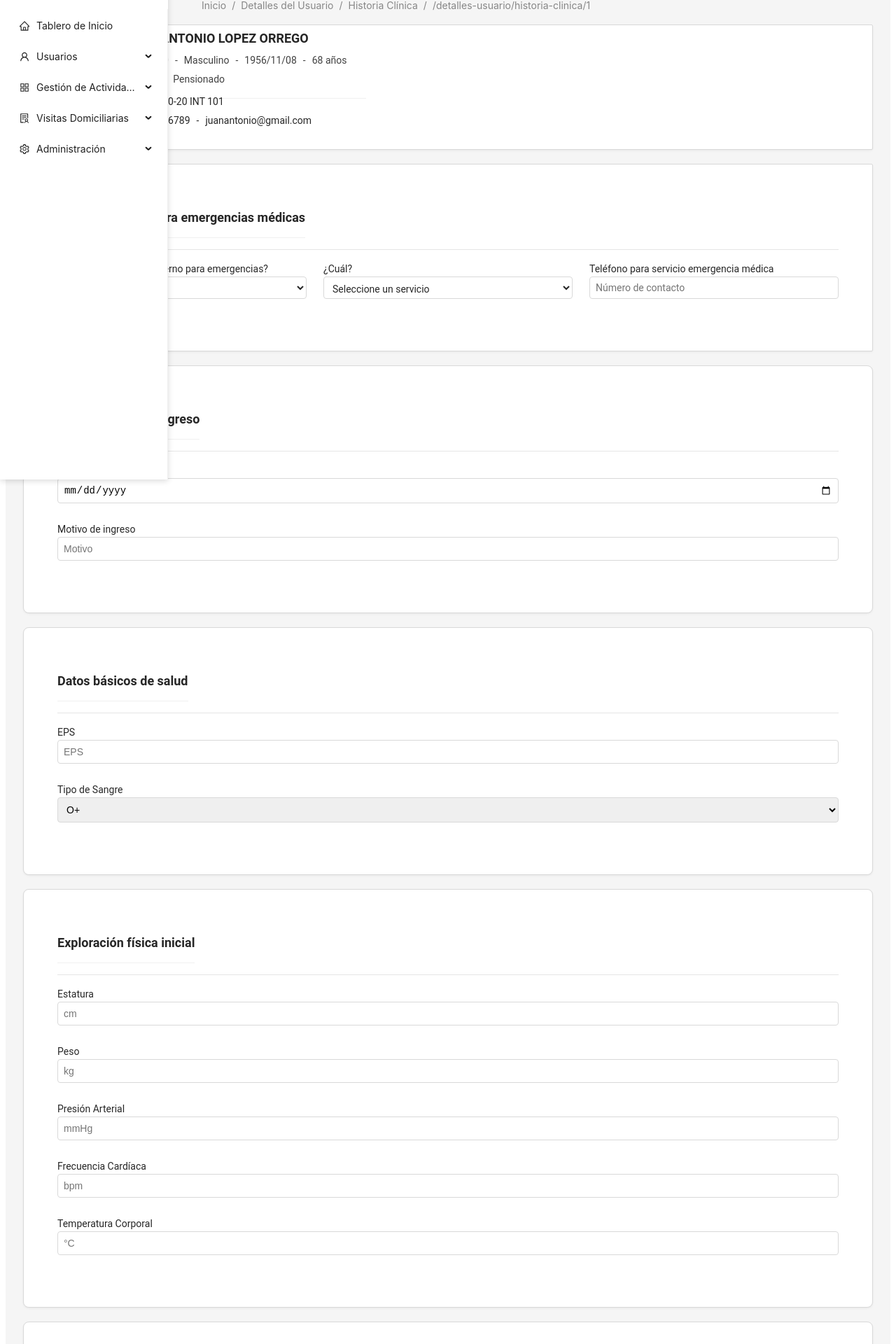
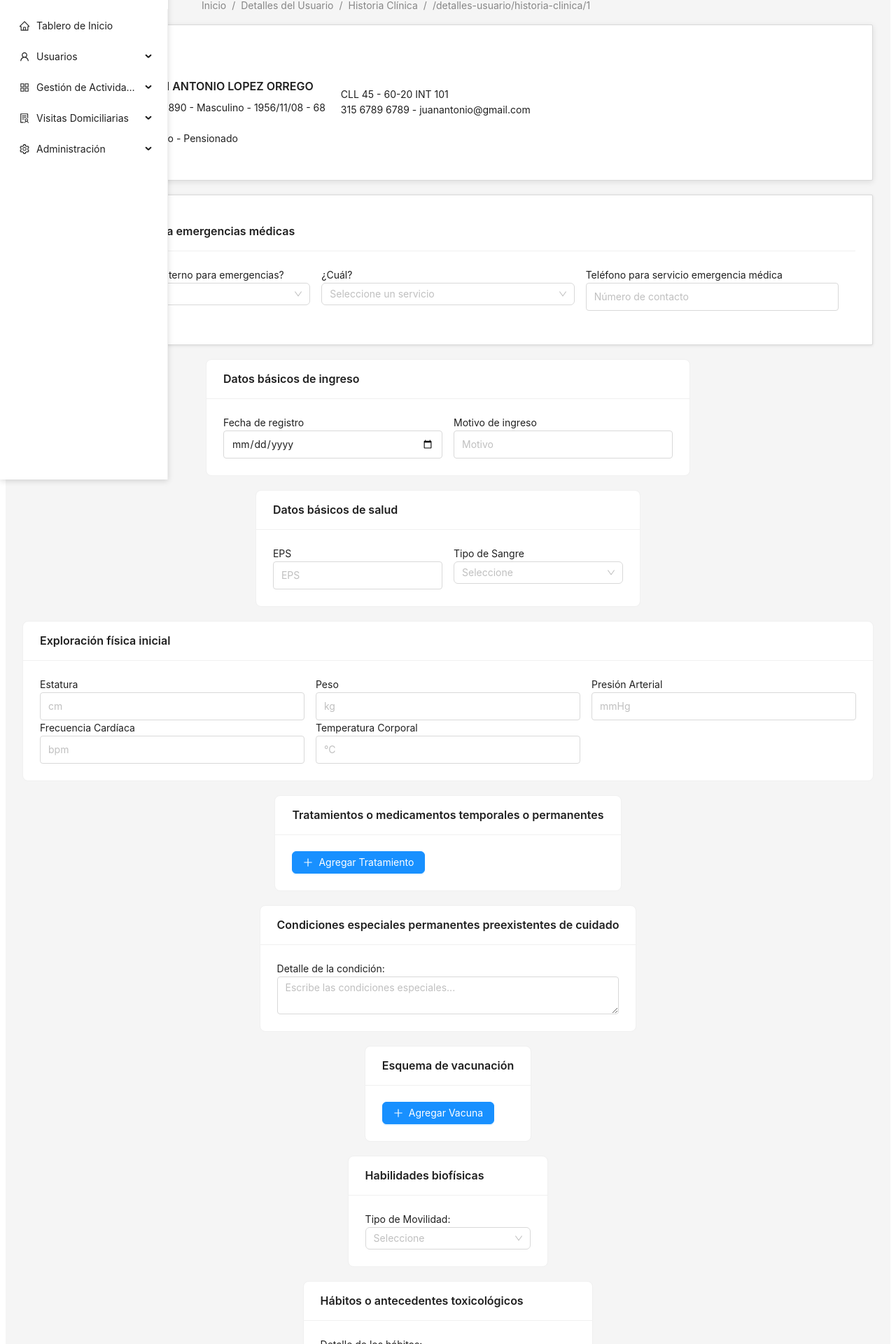
Before and after one commit to Davidvera27/CareLink, a React (Create React App) app in the folder frontend/: page /detalles-usuario/historia-clinica/1 in a window 1280 px wide. Shown: the part 115-2035 px from the top of the page at 70% size. Built offline with nearby package versions, Linux system fonts and the light colour scheme; sample sign-in values are in the browser's storage.

Commit message:
Update HistoriaClinica.js

```diff
--- a/frontend/src/components/HistoriaClinica.js
+++ b/frontend/src/components/HistoriaClinica.js
@@ -1,281 +1,216 @@
 import React from "react";
 import GlobalHeader from "./GlobalHeader";
 import "../styles/HistoriaClinica.css";
-import { Card, Button, Avatar } from "antd";
+import { Card, Button, Avatar, Row, Col, Input, Select, Typography } from "antd";
 import { PlusOutlined } from "@ant-design/icons";
+
+const { Title, Text } = Typography;
 
 const HistoriaClinica = () => {
   return (
     <div className="historia-clinica-page">
       <GlobalHeader />
       <div className="historia-clinica-container">
-
-        {/* Tarjeta Principal */}
-<Card className="principal-card" bordered={false}>
-  <div className="head">
+        {/* Main Patient Card */}
+        <Card className="principal-card" bordered>
+          <Row align="middle" gutter={16}>
+            <Col span={4}>
               <Avatar
                 className="avatar"
                 size={72}
                 src="https://via.placeholder.com/72"
                 alt="Avatar"
               />
-    <div className="datos">
-      <div className="info-basica">
-        <span className="nombre">JUAN ANTONIO LOPEZ ORREGO</span>
-        <div className="merge">
-          <span>44567890</span>
-          <span>-</span>
-          <span>Masculino</span>
-          <span>-</span>
-          <span>1956/11/08</span>
-          <span>-</span>
-          <span>68 años</span>
-        </div>
-        <div className="merge">
-          <span>Casado</span>
-          <span>-</span>
-          <span>Pensionado</span>
-        </div>
-      </div>
-      <div className="info-contacto">
-        <span>CLL 45 - 60-20 INT 101</span>
-        <div className="merge">
-          <span>315 6789 6789</span>
-          <span>-</span>
-          <span>juanantonio@gmail.com</span>
-        </div>
-      </div>
-    </div>
-  </div>
+            </Col>
+            <Col span={10}>
+              <Title level={5}>JUAN ANTONIO LOPEZ ORREGO</Title>
+              <Text>44567890 - Masculino - 1956/11/08 - 68 años</Text>
+              <br />
+              <Text>Casado - Pensionado</Text>
+            </Col>
+            <Col span={10}>
+              <Text>CLL 45 - 60-20 INT 101</Text>
+              <br />
+              <Text>315 6789 6789 - juanantonio@gmail.com</Text>
+            </Col>
+          </Row>
         </Card>
 
-{/* Servicio para Emergencias Médicas */}
-<Card className="servicio-emergencias-card" bordered={false}>
-  <div className="card-header">
-    <h3>Servicio externo para emergencias médicas</h3>
-  </div>
-  <div className="card-body">
-    <div className="horizontal-form">
-      <div className="form-group">
-        <label className="form-label">
+        {/* Emergency Service Card */}
+        <Card
+          className="servicio-emergencias-card"
+          title="Servicio externo para emergencias médicas"
+          bordered
+        >
+          <Row gutter={16}>
+            <Col span={8}>
+              <label>
                 ¿Cuenta con servicio externo para emergencias?
-          <select className="form-select">
-            <option>Sí</option>
-            <option>No</option>
-          </select>
+                <Select placeholder="Seleccione" style={{ width: "100%" }}>
+                  <Select.Option value="si">Sí</Select.Option>
+                  <Select.Option value="no">No</Select.Option>
+                </Select>
               </label>
-      </div>
-      <div className="form-group">
-        <label className="form-label">
+            </Col>
+            <Col span={8}>
+              <label>
                 ¿Cuál?
-          <select className="form-select">
-            <option value="" disabled selected>
-              Seleccione un servicio
-            </option>
-            <option value="emi">EMI</option>
-            <option value="colsanitas">Colsanitas</option>
-            <option value="medilink">Medilink</option>
-            <option value="cruz-roja">Cruz Roja</option>
-            <option value="sura">SURA</option>
-            <option value="otra">Otro</option>
-          </select>
+                <Select placeholder="Seleccione un servicio" style={{ width: "100%" }}>
+                  <Select.Option value="emi">EMI</Select.Option>
+                  <Select.Option value="colsanitas">Colsanitas</Select.Option>
+                  <Select.Option value="medilink">Medilink</Select.Option>
+                  <Select.Option value="cruz-roja">Cruz Roja</Select.Option>
+                  <Select.Option value="sura">SURA</Select.Option>
+                  <Select.Option value="otra">Otro</Select.Option>
+                </Select>
               </label>
-      </div>
-      <div className="form-group">
-        <label className="form-label">
+            </Col>
+            <Col span={8}>
+              <label>
                 Teléfono para servicio emergencia médica
-          <input type="text" className="form-input" placeholder="Número de contacto" />
+                <Input placeholder="Número de contacto" />
               </label>
-      </div>
-    </div>
-  </div>
+            </Col>
+          </Row>
         </Card>
 
-
-
-        {/* Datos Básicos de Ingreso */}
-        <Card className="card" bordered={false}>
-          <div className="card-header">
-            <h3>Datos básicos de ingreso</h3>
-          </div>
-          <div className="card-body">
+        {/* Other Sections */}
+        <Card title="Datos básicos de ingreso" bordered>
+          <Row gutter={16}>
+            <Col span={12}>
               <label>
                 Fecha de registro
-              <input type="date" />
+                <Input type="date" />
               </label>
+            </Col>
+            <Col span={12}>
               <label>
                 Motivo de ingreso
-              <input type="text" placeholder="Motivo" />
+                <Input placeholder="Motivo" />
               </label>
-          </div>
+            </Col>
+          </Row>
         </Card>
 
-        {/* Datos Básicos de Salud */}
-        <Card className="card" bordered={false}>
-          <div className="card-header">
-            <h3>Datos básicos de salud</h3>
-          </div>
-          <div className="card-body">
+        <Card title="Datos básicos de salud" bordered>
+          <Row gutter={16}>
+            <Col span={12}>
               <label>
                 EPS
-              <input type="text" placeholder="EPS" />
+                <Input placeholder="EPS" />
               </label>
+            </Col>
+            <Col span={12}>
               <label>
                 Tipo de Sangre
-              <select>
-                <option>O+</option>
-                <option>O-</option>
-                <option>A+</option>
-                <option>A-</option>
-                <option>B+</option>
-                <option>B-</option>
-                <option>AB+</option>
-                <option>AB-</option>
-              </select>
+                <Select placeholder="Seleccione" style={{ width: "100%" }}>
+                  <Select.Option value="O+">O+</Select.Option>
+                  <Select.Option value="O-">O-</Select.Option>
+                  <Select.Option value="A+">A+</Select.Option>
+                  <Select.Option value="A-">A-</Select.Option>
+                  <Select.Option value="B+">B+</Select.Option>
+                  <Select.Option value="B-">B-</Select.Option>
+                  <Select.Option value="AB+">AB+</Select.Option>
+                  <Select.Option value="AB-">AB-</Select.Option>
+                </Select>
               </label>
-          </div>
+            </Col>
+          </Row>
         </Card>
 
-        {/* Exploración Física Inicial */}
-        <Card className="card" bordered={false}>
-          <div className="card-header">
-            <h3>Exploración física inicial</h3>
-          </div>
-          <div className="card-body">
+        <Card title="Exploración física inicial" bordered>
+          <Row gutter={16}>
+            <Col span={8}>
               <label>
                 Estatura
-              <input type="number" placeholder="cm" />
+                <Input placeholder="cm" />
               </label>
+            </Col>
+            <Col span={8}>
               <label>
                 Peso
-              <input type="number" placeholder="kg" />
+                <Input placeholder="kg" />
               </label>
+            </Col>
+            <Col span={8}>
               <label>
                 Presión Arterial
-              <input type="text" placeholder="mmHg" />
+                <Input placeholder="mmHg" />
               </label>
+            </Col>
+            <Col span={8}>
               <label>
                 Frecuencia Cardíaca
-              <input type="text" placeholder="bpm" />
+                <Input placeholder="bpm" />
               </label>
+            </Col>
+            <Col span={8}>
               <label>
                 Temperatura Corporal
-              <input type="number" placeholder="°C" />
+                <Input placeholder="°C" />
               </label>
-          </div>
+            </Col>
+          </Row>
         </Card>
 
-        {/* Tratamientos o Medicamentos */}
-        <Card className="card" bordered={false}>
-          <div className="card-header">
-            <h3>Tratamientos o medicamentos temporales o permanentes</h3>
-          </div>
-          <div className="card-body">
+        <Card
+          title="Tratamientos o medicamentos temporales o permanentes"
+          bordered
+        >
           <Button type="primary" icon={<PlusOutlined />}>
             Agregar Tratamiento
           </Button>
-            {/* Tabla de Tratamientos */}
-          </div>
         </Card>
 
-        {/* Condiciones Especiales Permanentes */}
-        <Card className="card" bordered={false}>
-          <div className="card-header">
-            <h3>Condiciones especiales permanentes preexistentes de cuidado</h3>
-          </div>
-          <div className="card-body">
+        <Card title="Condiciones especiales permanentes preexistentes de cuidado" bordered>
           <label>
             Detalle de la condición:
-              <textarea placeholder="Escribe las condiciones especiales..." />
+            <Input.TextArea placeholder="Escribe las condiciones especiales..." />
           </label>
-          </div>
         </Card>
 
-        {/* Esquema de Vacunación */}
-        <Card className="card" bordered={false}>
-          <div className="card-header">
-            <h3>Esquema de vacunación</h3>
-          </div>
-          <div className="card-body">
+        <Card title="Esquema de vacunación" bordered>
           <Button type="primary" icon={<PlusOutlined />}>
             Agregar Vacuna
           </Button>
-            {/* Tabla de Vacunación */}
-          </div>
         </Card>
 
-        {/* Habilidades Biofísicas */}
-        <Card className="card" bordered={false}>
-          <div className="card-header">
-            <h3>Habilidades biofísicas</h3>
-          </div>
-          <div className="card-body">
+        <Card title="Habilidades biofísicas" bordered>
           <label>
             Tipo de Movilidad:
-              <select>
-                <option>Independiente</option>
-                <option>Con ayuda</option>
-              </select>
+            <Select placeholder="Seleccione" style={{ width: "100%" }}>
+              <Select.Option value="independiente">Independiente</Select.Option>
+              <Select.Option value="con-ayuda">Con ayuda</Select.Option>
+            </Select>
           </label>
-          </div>
         </Card>
 
-        {/* Hábitos o Antecedentes Toxicológicos */}
-        <Card className="card" bordered={false}>
-          <div className="card-header">
-            <h3>Hábitos o antecedentes toxicológicos</h3>
-          </div>
-          <div className="card-body">
+        <Card title="Hábitos o antecedentes toxicológicos" bordered>
           <label>
             Detalle de los hábitos:
-              <textarea placeholder="Ejemplo: Consumo de alcohol o tabaco..." />
+            <Input.TextArea placeholder="Ejemplo: Consumo de alcohol o tabaco..." />
           </label>
-          </div>
         </Card>
 
-        {/* Habilidades de Percepción Social */}
-        <Card className="card" bordered={false}>
-          <div className="card-header">
-            <h3>Habilidades de percepción social</h3>
-          </div>
-          <div className="card-body">
+        <Card title="Habilidades de percepción social" bordered>
           <label>
             Estado de ánimo:
-              <input type="text" placeholder="Alegre, Triste, etc." />
+            <Input placeholder="Alegre, Triste, etc." />
           </label>
-          </div>
         </Card>
 
-        {/* Diagnóstico Inicial */}
-        <Card className="card" bordered={false}>
-          <div className="card-header">
-            <h3>Diagnóstico inicial</h3>
-          </div>
-          <div className="card-body">
-            <textarea placeholder="Describa el diagnóstico inicial..." />
-          </div>
+        <Card title="Diagnóstico inicial" bordered>
+          <Input.TextArea placeholder="Describa el diagnóstico inicial..." />
         </Card>
 
-        {/* Prueba y Test */}
-        <Card className="card" bordered={false}>
-          <div className="card-header">
-            <h3>Prueba y Test</h3>
-          </div>
-          <div className="card-body">
+        <Card title="Prueba y Test" bordered>
           <Button type="primary" icon={<PlusOutlined />}>
             Agregar Prueba
           </Button>
-          </div>
         </Card>
 
-        {/* Adjuntar Documento */}
-        <Card className="card" bordered={false}>
-          <div className="card-header">
-            <h3>Adjuntar Documento</h3>
-          </div>
-          <div className="card-body">
-            <input type="file" />
-          </div>
+        <Card title="Adjuntar Documento" bordered>
+          <Input type="file" />
         </Card>
       </div>
     </div>
```
Lines whose indentation alone changed are shown as unchanged.
